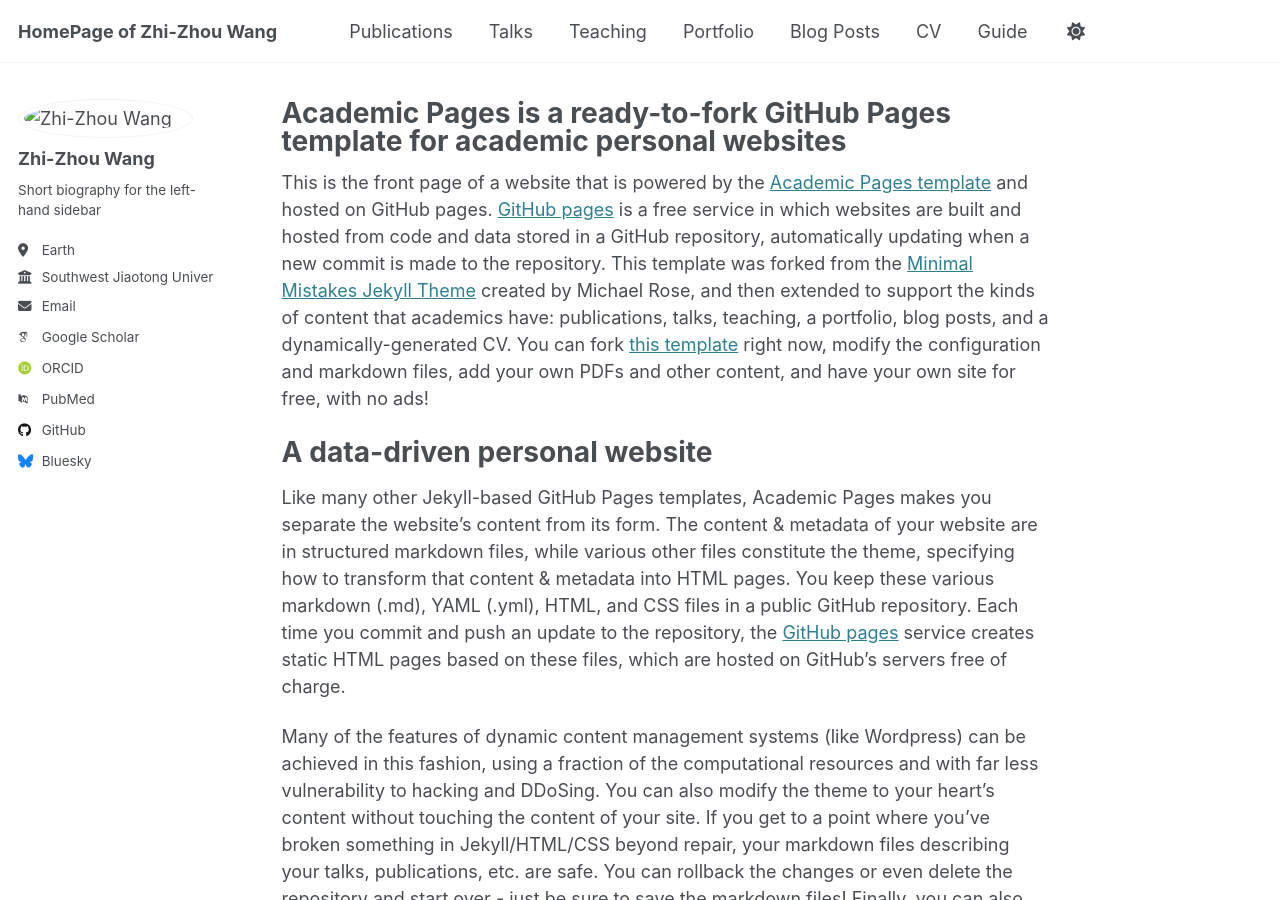
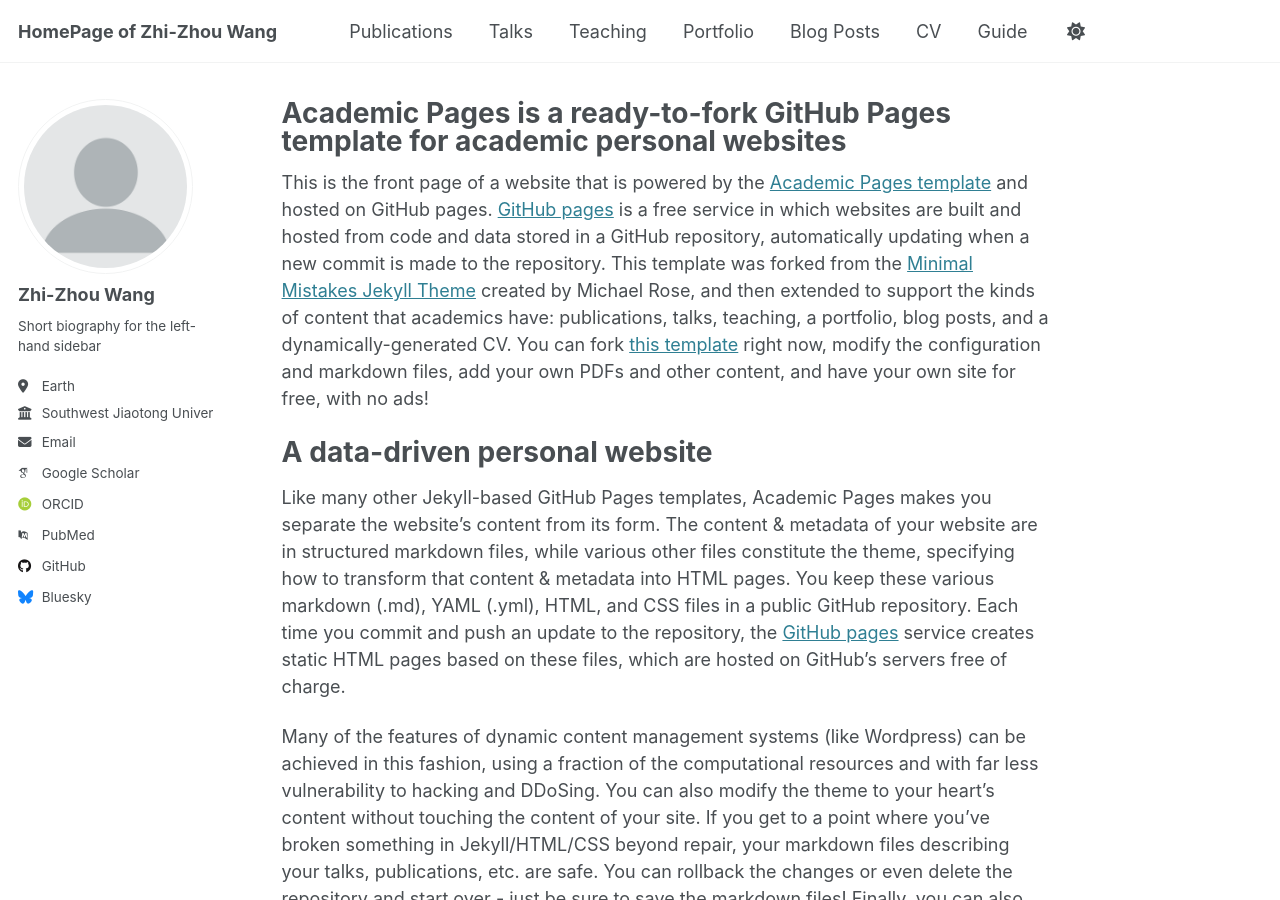
Before and after one commit to Jeffjeno/WangZhiZhou.github.io, a Jekyll site: the page built from _pages/about.md, in a window 1280 px wide and 900 px high. Built offline with Jekyll 4.4.1, drawn with Linux system fonts in a browser that asks for light colours; some web fonts are replaced.

Commit message:
Update _config.yml

```diff
--- a/_config.yml
+++ b/_config.yml
@@ -22,7 +22,7 @@ repository               : "WangZhiZhou.github.io"
 #               Additional customization can be done by editing /_includes/author-profile.html
 author:
   # Biographic information
-  avatar           : "hd_1691741392961.JPG"
+  avatar           : "profile.png"
   name             : "Zhi-Zhou Wang"
   pronouns         : # example: "she/her"
   bio              : "Short biography for the left-hand sidebar"
```
